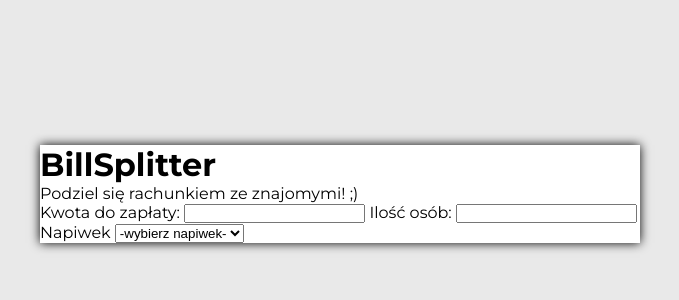
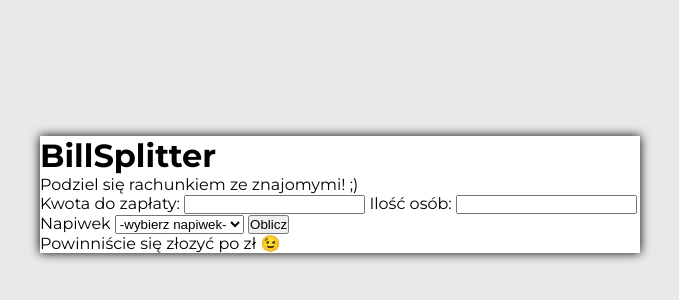
Before and after one commit to Kyrtap24/BillSplitter, a plain HTML site: page index.html in a window 1280 px wide. Shown: the part 206-506 px from the top of the page, without its empty margins (300-979 px from the left). Drawn offline with Linux system fonts and the light colour scheme.

Commit message:
HTML structure completed

```diff
--- a/index.html
+++ b/index.html
@@ -35,6 +35,9 @@
             <option value="0.2">20%</option>
         </select>
 
+        <button class="count">Oblicz</button>
+        <p class="error"></p>
+        <p class="cost-info">Powinniście się złozyć po <span class="cost"></span> zł 😉</p>
 
 
     </div>
```
